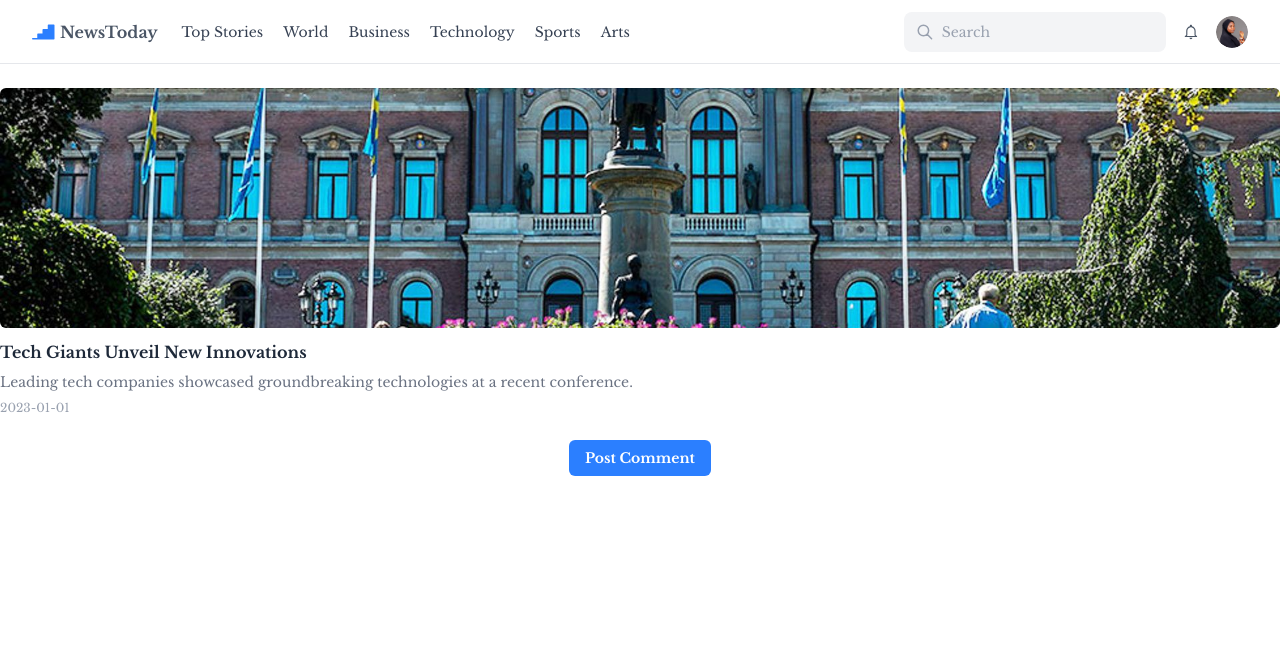
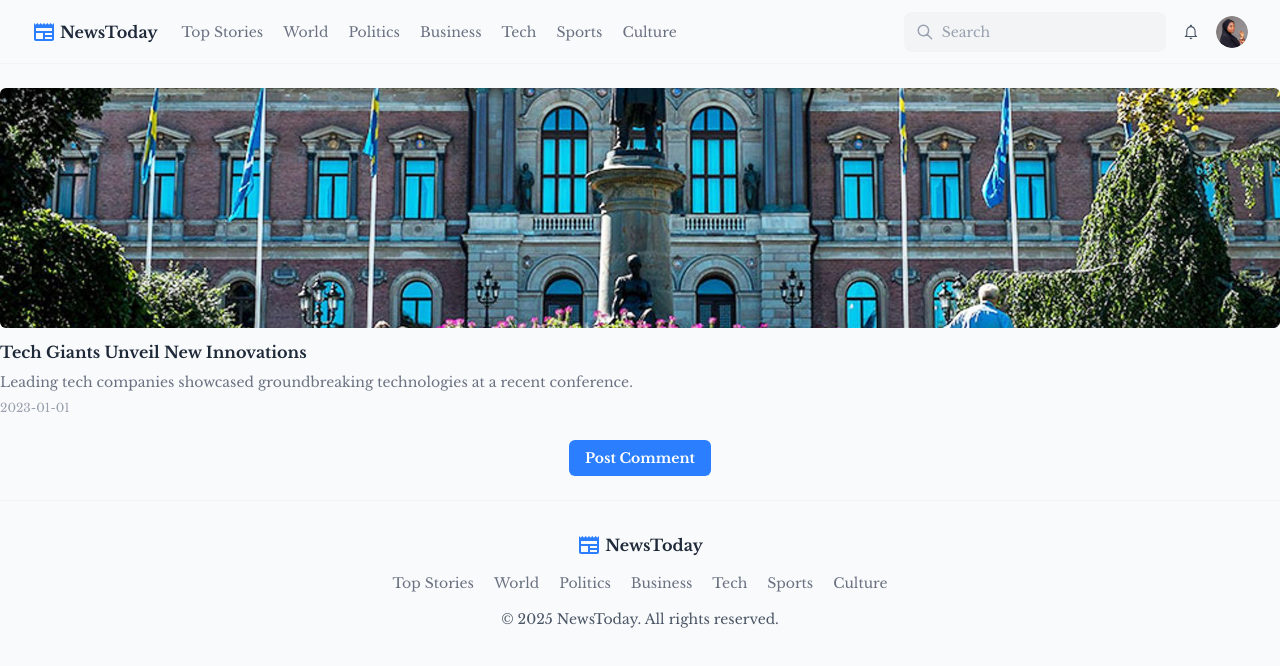
Before and after one commit to Anikhe00/bitume_newfeed_task, a React (Vite) app: page / in a window 1280 px wide. Shown: the top 666 px of the page. Built offline with nearby package versions, Linux system fonts and the light colour scheme.

Commit message:
Create Footer Component

```diff
--- a/src/App.tsx
+++ b/src/App.tsx
@@ -2,10 +2,11 @@ import Button from "./components/Button";
 import NewsCard from "./components/NewsCard";
 import Header from "./components/layout/Header";
 import Image from "./assets/uppsala university.jpg";
+import Footer from "./components/layout/Footer";
 
 const App = () => {
   return (
-    <div className="h-dvh w-full flex flex-col gap-6 items-center justify-start">
+    <div className="h-dvh bg-gray-50 w-full flex flex-col gap-6 items-center justify-start">
       <Header />
       <NewsCard
         title="Tech Giants Unveil New Innovations"
@@ -17,6 +18,7 @@ const App = () => {
       <Button className="bg-blue-500 hover:bg-blue-600 text-white">
         Post Comment
       </Button>
+      <Footer />
     </div>
   );
 };
--- a/src/components/Logo.tsx
+++ b/src/components/Logo.tsx
@@ -1,10 +1,10 @@
-import { PiStepsFill } from "react-icons/pi";
+import { MdNewspaper } from "react-icons/md";
 
 const Logo = () => {
   return (
-    <div className="flex gap-1 items-center justify-center">
-      <PiStepsFill className="text-2xl text-blue-500" />
-      <p className="font-bold font-libre text-md text-gray-600">NewsToday</p>
+    <div className="flex gap-1 items-center justify-center cursor-pointer">
+      <MdNewspaper className="text-2xl text-blue-500" />
+      <p className="font-bold font-libre text-md text-gray-800">NewsToday</p>
     </div>
   );
 };
--- a/src/components/NavLink.tsx
+++ b/src/components/NavLink.tsx
@@ -5,7 +5,7 @@ const NavLink = ({ to, children }: NavLinkProps) => {
   return (
     <Link
       to={to}
-      className="text-gray-700 font-libre hover:text-blue-500 text-sm font-medium"
+      className="text-gray-500 font-libre hover:text-blue-500 text-sm font-medium"
     >
       {children}
     </Link>
--- a/src/components/layout/Footer.tsx
+++ b/src/components/layout/Footer.tsx
@@ -0,0 +1,23 @@
+import Logo from "../Logo";
+import NavigationData from "../../utils/NavigationList";
+import NavLink from "../NavLink";
+
+const Footer = () => {
+  return (
+    <footer className="flex flex-col px-8 py-8 gap-4 w-full h-auto items-center justify-center bg-gray-50 border-t border-gray-100">
+      <Logo />
+      <nav className="flex gap-5 items-center justify-center">
+        {NavigationData.map((item) => (
+          <NavLink key={item.name} to={item.href}>
+            {item.name}
+          </NavLink>
+        ))}
+      </nav>
+      <p className="font-libre text-sm text-gray-600">
+        &copy; 2025 NewsToday. All rights reserved.
+      </p>
+    </footer>
+  );
+};
+
+export default Footer;
--- a/src/components/layout/Header.tsx
+++ b/src/components/layout/Header.tsx
@@ -3,41 +3,15 @@ import NavLink from "../NavLink";
 import Search from "../Search";
 import { IoMdNotificationsOutline } from "react-icons/io";
 import avatar from "../../assets/avatar.jpg";
-
-const navigation = [
-  {
-    name: "Top Stories",
-    href: "/",
-  },
-  {
-    name: "World",
-    href: "/about",
-  },
-  {
-    name: "Business",
-    href: "/contact",
-  },
-  {
-    name: "Technology",
-    href: "/contact",
-  },
-  {
-    name: "Sports",
-    href: "/contact",
-  },
-  {
-    name: "Arts",
-    href: "/contact",
-  },
-];
+import NavigationData from "../../utils/NavigationList";
 
 const Header = () => {
   return (
-    <header className="flex px-8 w-full h-16 items-center justify-space-between bg-white border-b border-gray-200">
+    <header className="flex px-8 w-full h-16 items-center justify-space-between bg-gray-50 border-b border-gray-100">
       <div className="flex gap-6 w-full h-auto items-center justify-start">
         <Logo />
         <nav className="flex gap-5 items-center justify-center">
-          {navigation.map((item) => (
+          {NavigationData.map((item) => (
             <NavLink key={item.name} to={item.href}>
               {item.name}
             </NavLink>
--- a/src/interfaces/index.ts
+++ b/src/interfaces/index.ts
@@ -19,3 +19,8 @@ export interface NavLinkProps {
   to: string;
   children: ReactNode;
 }
+
+export interface NavigationDataProps {
+  name: string;
+  href: string;
+}
--- /dev/null
+++ b/src/utils/NavigationList.ts
@@ -0,0 +1,34 @@
+import type { NavigationDataProps } from "../interfaces";
+
+const NavigationData: NavigationDataProps[] = [
+  {
+    name: "Top Stories",
+    href: "/",
+  },
+  {
+    name: "World",
+    href: "/world",
+  },
+  {
+    name: "Politics",
+    href: "/politics",
+  },
+  {
+    name: "Business",
+    href: "/business",
+  },
+  {
+    name: "Tech",
+    href: "/tech",
+  },
+  {
+    name: "Sports",
+    href: "/sports",
+  },
+  {
+    name: "Culture",
+    href: "/culture",
+  },
+];
+
+export default NavigationData;
```
